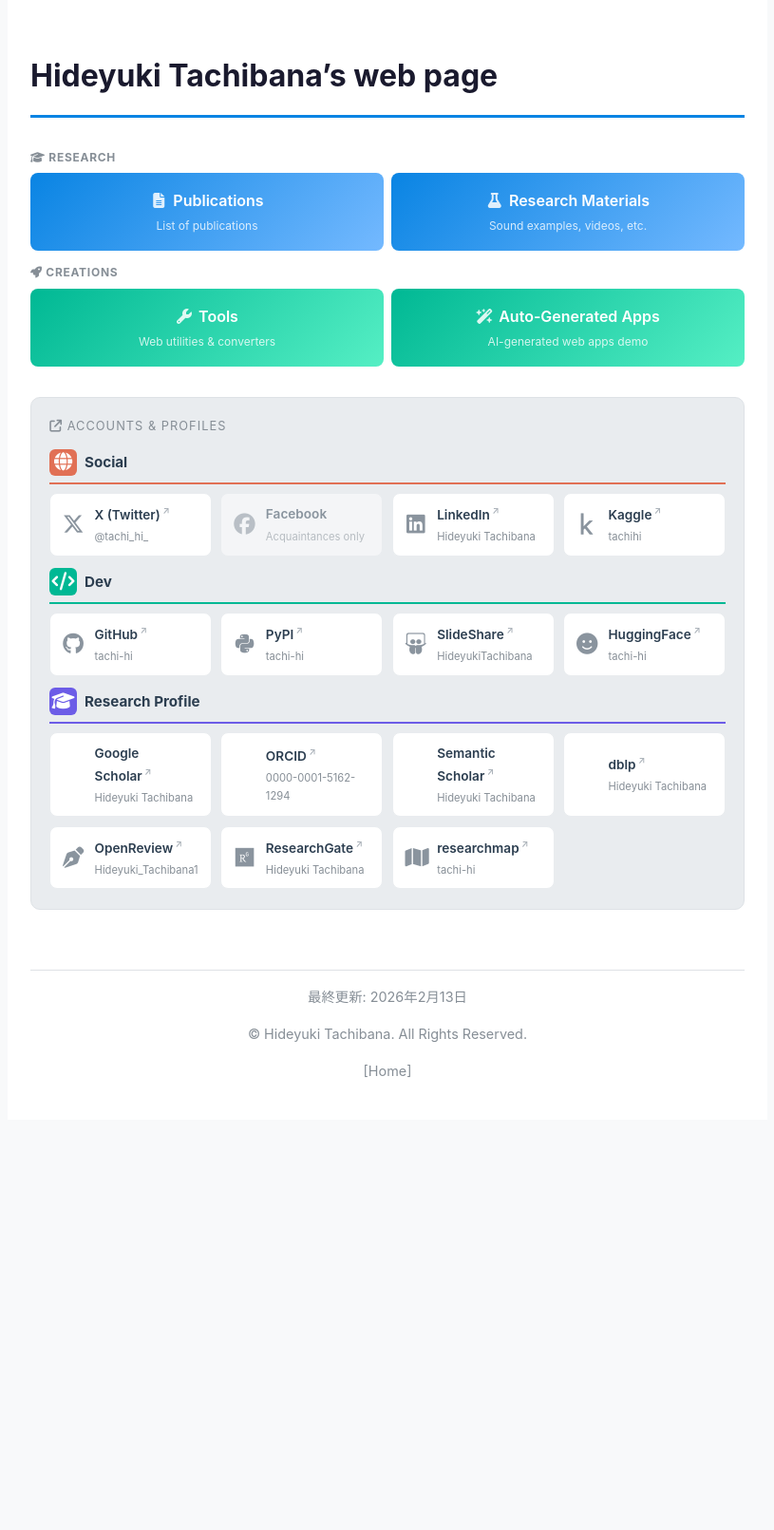
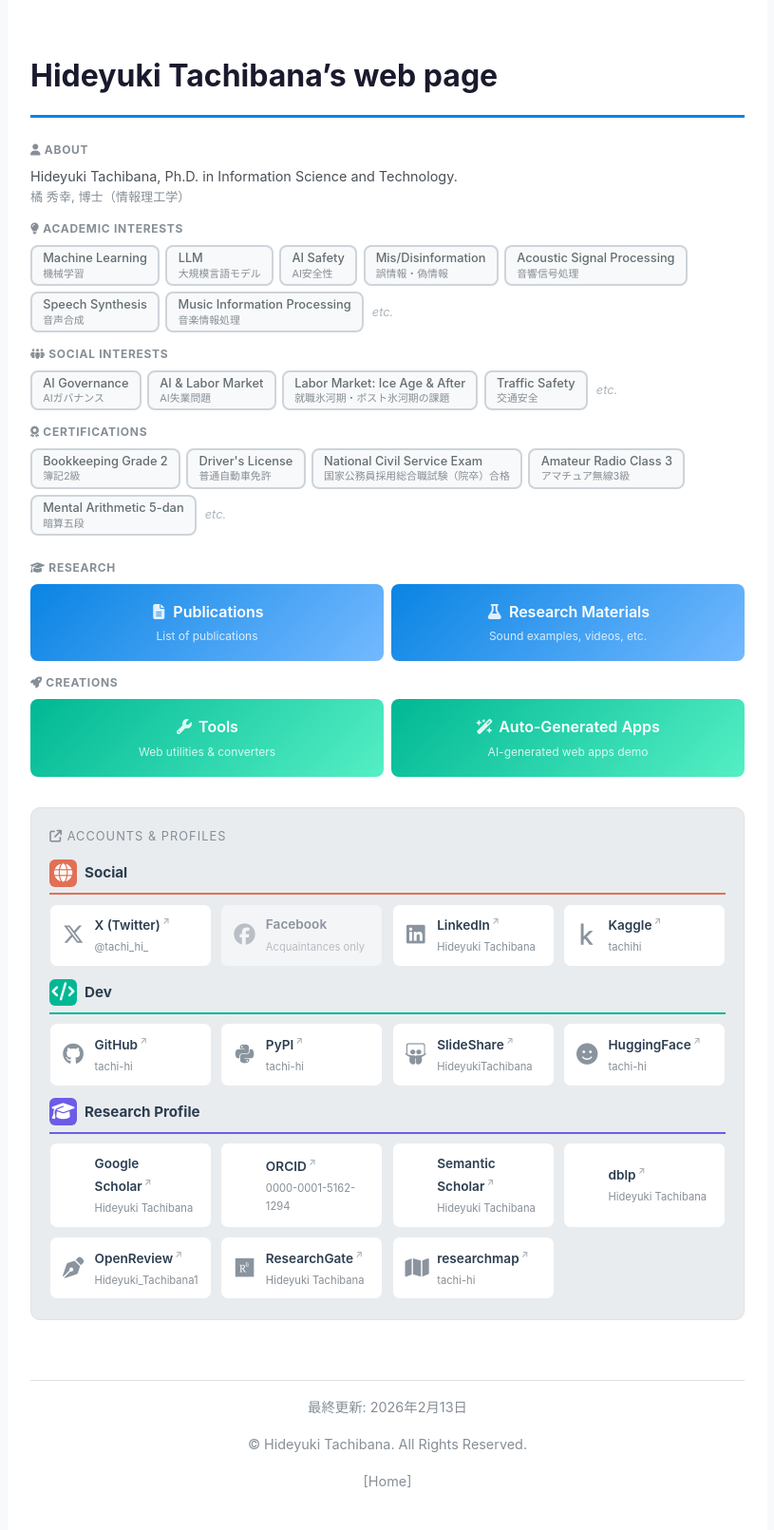
Before and after one commit to tachi-hi/tachi-hi.github.io, a Jekyll site: the page built from index.md, in a window 1280 px wide. Shown: the whole page at 95% size, without its empty margins (232-1047 px from the left). Built offline with Jekyll 4.4.1, drawn with Linux system fonts in a browser that asks for light colours; a style sheet for code colours, icons or effects is not loaded; before the commit the page ends 1179 px from its top, so only the background shows below that.

Commit message:
プロフィールセクションをバイリンガルタグ形式で追加
Co-Authored-By: Claude Opus 4.6 <noreply@anthropic.com>

```diff
--- a/css/style.css
+++ b/css/style.css
@@ -123,6 +123,104 @@ th {
 tr:nth-child(even) {
   background-color: #f8f9fa;
 }
+
+/* ============================================
+   Profile
+   ============================================ */
+.profile {
+  margin: -0.5rem 0 1.5rem;
+}
+
+.profile-section {
+  margin-bottom: 0.8rem;
+}
+
+.profile-label {
+  font-size: 0.75rem;
+  font-weight: 700;
+  text-transform: uppercase;
+  letter-spacing: 0.06em;
+  color: #868e96;
+  margin-bottom: 0.4rem;
+}
+
+.profile-en {
+  font-size: 0.9rem;
+  line-height: 1.6;
+  color: #495057;
+  margin: 0;
+}
+
+.profile-ja {
+  font-size: 0.82rem;
+  line-height: 1.6;
+  color: #868e96;
+  margin: 0;
+}
+
+.profile-tags {
+  display: flex;
+  flex-wrap: wrap;
+  gap: 0.4rem;
+}
+
+.tag {
+  display: inline-flex;
+  flex-direction: column;
+  background: #f8f9fa;
+  border: 2px solid #ced4da;
+  border-radius: 8px;
+  padding: 0.25em 0.7em;
+  line-height: 1.3;
+  transition: transform 0.15s, box-shadow 0.15s;
+}
+
+a.tag {
+  text-decoration: none;
+  cursor: pointer;
+}
+
+a.tag .tag-en {
+  text-decoration: underline;
+  text-decoration-color: rgba(0,0,0,0.2);
+  text-underline-offset: 2px;
+}
+
+a.tag:hover {
+  border-color: #0984e3;
+  transform: translateY(-1px);
+  box-shadow: 0 3px 10px rgba(9,132,227,0.15);
+}
+
+a.tag:hover .tag-en {
+  color: #0984e3;
+  text-decoration-color: rgba(9,132,227,0.4);
+}
+
+.tag:hover {
+  transform: translateY(-1px);
+  box-shadow: 0 2px 8px rgba(0,0,0,0.08);
+}
+
+.tag-en {
+  font-size: 0.8rem;
+  font-weight: 500;
+  color: #636e72;
+}
+
+.tag-ja {
+  font-size: 0.68rem;
+  color: #868e96;
+}
+
+.tag-etc {
+  font-size: 0.8rem;
+  color: #adb5bd;
+  align-self: center;
+  padding: 0 0.2em;
+  font-style: italic;
+}
+
 
 /* ============================================
    Index panels
--- a/index.md
+++ b/index.md
@@ -4,6 +4,48 @@ title: Hideyuki Tachibana's web
 ---
 
 # Hideyuki Tachibana's web page
+
+<div class="profile">
+  <div class="profile-section">
+    <div class="profile-label"><i class="fa-solid fa-user"></i> About</div>
+    <p class="profile-en">Hideyuki Tachibana, Ph.D. in Information Science and Technology.</p>
+    <p class="profile-ja">橘 秀幸, 博士（情報理工学）</p>
+  </div>
+  <div class="profile-section">
+    <div class="profile-label"><i class="fa-solid fa-lightbulb"></i> Academic Interests</div>
+    <div class="profile-tags tags-academic">
+      <span class="tag"><span class="tag-en">Machine Learning</span><span class="tag-ja">機械学習</span></span>
+      <span class="tag"><span class="tag-en">LLM</span><span class="tag-ja">大規模言語モデル</span></span>
+      <span class="tag"><span class="tag-en">AI Safety</span><span class="tag-ja">AI安全性</span></span>
+      <span class="tag"><span class="tag-en">Mis/Disinformation</span><span class="tag-ja">誤情報・偽情報</span></span>
+      <span class="tag"><span class="tag-en">Acoustic Signal Processing</span><span class="tag-ja">音響信号処理</span></span>
+      <span class="tag"><span class="tag-en">Speech Synthesis</span><span class="tag-ja">音声合成</span></span>
+      <span class="tag"><span class="tag-en">Music Information Processing</span><span class="tag-ja">音楽情報処理</span></span>
+      <span class="tag-etc">etc.</span>
+    </div>
+  </div>
+  <div class="profile-section">
+    <div class="profile-label"><i class="fa-solid fa-people-group"></i> Social Interests</div>
+    <div class="profile-tags tags-social">
+      <span class="tag"><span class="tag-en">AI Governance</span><span class="tag-ja">AIガバナンス</span></span>
+      <span class="tag"><span class="tag-en">AI &amp; Labor Market</span><span class="tag-ja">AI失業問題</span></span>
+      <span class="tag"><span class="tag-en">Labor Market: Ice Age &amp; After</span><span class="tag-ja">就職氷河期・ポスト氷河期の課題</span></span>
+      <span class="tag"><span class="tag-en">Traffic Safety</span><span class="tag-ja">交通安全</span></span>
+      <span class="tag-etc">etc.</span>
+    </div>
+  </div>
+  <div class="profile-section">
+    <div class="profile-label"><i class="fa-solid fa-award"></i> Certifications</div>
+    <div class="profile-tags tags-cert">
+      <span class="tag"><span class="tag-en">Bookkeeping Grade 2</span><span class="tag-ja">簿記2級</span></span>
+      <span class="tag"><span class="tag-en">Driver's License</span><span class="tag-ja">普通自動車免許</span></span>
+      <span class="tag"><span class="tag-en">National Civil Service Exam</span><span class="tag-ja">国家公務員採用総合職試験（院卒）合格</span></span>
+      <span class="tag"><span class="tag-en">Amateur Radio Class 3</span><span class="tag-ja">アマチュア無線3級</span></span>
+      <span class="tag"><span class="tag-en">Mental Arithmetic 5-dan</span><span class="tag-ja">暗算五段</span></span>
+      <span class="tag-etc">etc.</span>
+    </div>
+  </div>
+</div>
 
 <div class="site-nav">
   <div class="nav-group nav-research">
```
